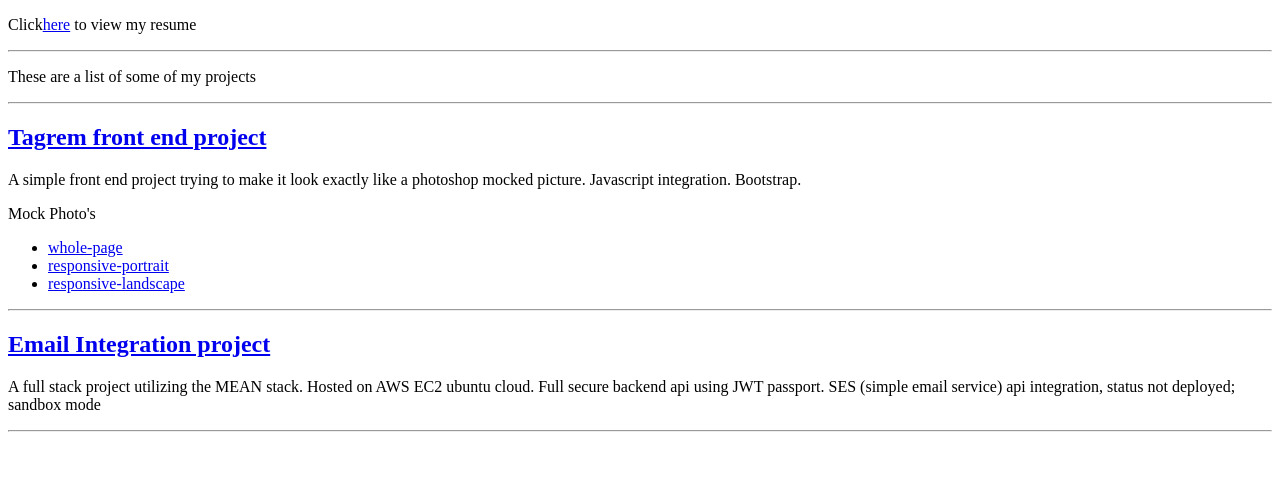
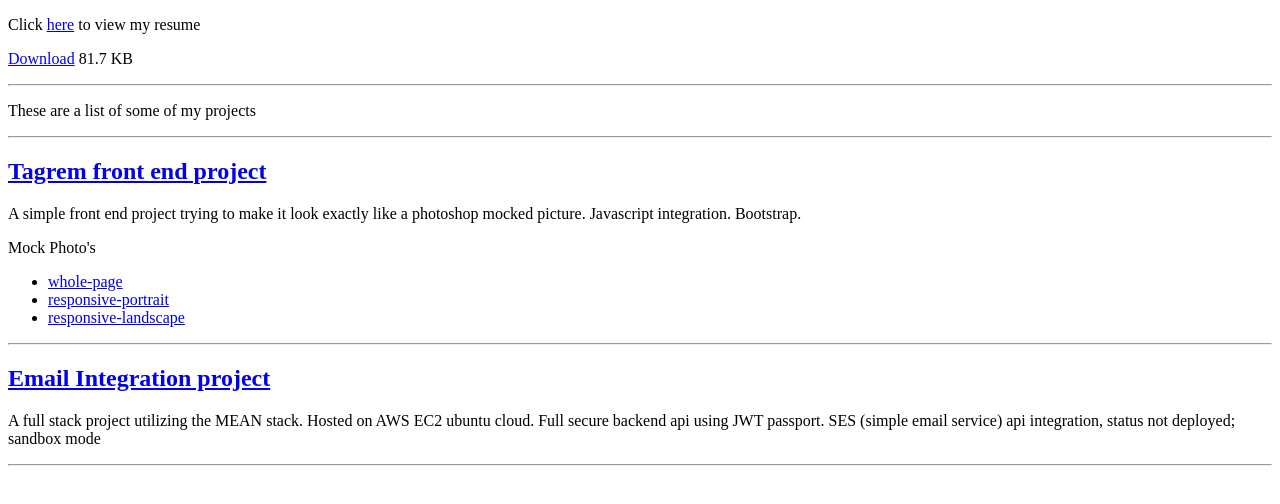
Before and after one commit to colelogan/colelogan.github.io, a plain HTML site: page index.html in a window 1280 px wide. Drawn offline with Linux system fonts and the light colour scheme.

Commit message:
adding download

```diff
--- a/index.html
+++ b/index.html
@@ -5,7 +5,8 @@
 </head>
 <body>
 
-<p>Click<a href="https://www.canva.com/design/DACPVnKJFFE/eldEqMe2yIq1BI8QP8JuqA/view?website">here</a> to view my resume</p>
+<p>Click <a href="https://www.canva.com/design/DACPVnKJFFE/eldEqMe2yIq1BI8QP8JuqA/view?website">here</a> to view my resume</p>
+<p><a href="./Cole-Logan-11.1.pdf">Download</a> 81.7 KB</p>
 <hr />
 <p>These are a list of some of my projects</p>
 
```
Also changed, not shown: 1 other file.
